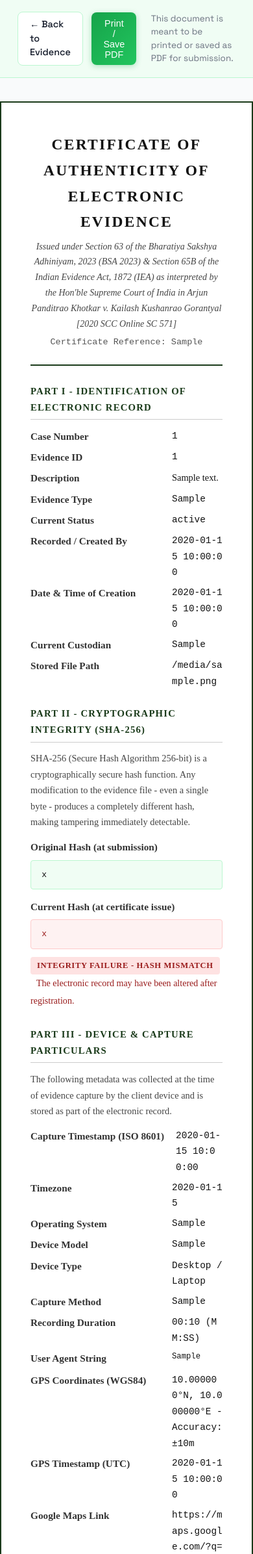
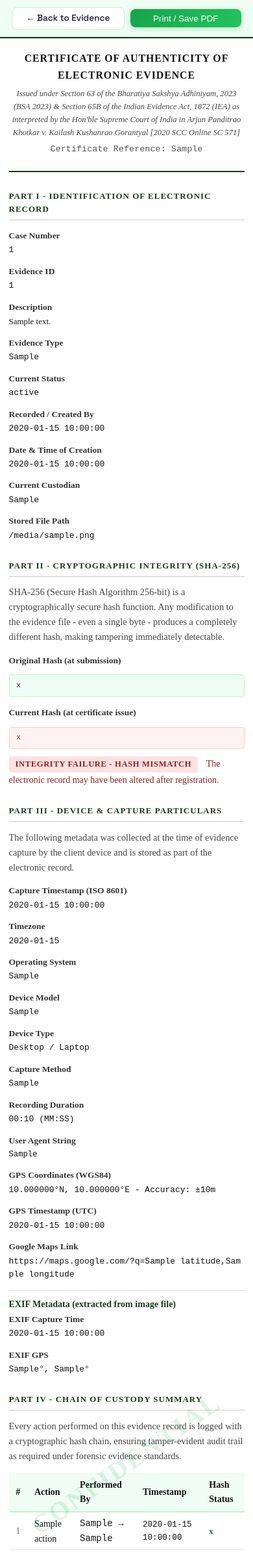
Before and after one commit to TheWildEye/Evidential, a Flask app: template templates/certificate.html in a window 390 px wide. Shown: the top 2392 px of the page at 65% size. Run offline with Flask 3, Linux system fonts and the light colour scheme; the template is opened without the code that fills it: most values are stand-ins (such as "Sample title", 1, 10 or a date in 2020).

Commit message:
fix: certificate mobile layout + Generate Certificate button centering - cert-row stacks key/value vertically on mobile so hash values dont overflow - cert-page reduced padding on 768px and 480px - cert-signature-block stacks columns vertically on mobile - cert-nav wraps on mobile, hint text hidden, buttons sized correctly - cert-watermark scaled down on mobile - Generate Certificate anchor uses block + text-align:center matching btn-action - restore @media print brace accidentally dropped in previous edit

```diff
--- a/static/style.css
+++ b/static/style.css
@@ -1864,8 +1864,98 @@ a {
     letter-spacing: 0.05em;
 }
 
+/* ================================================================
+   CERTIFICATE PAGE  -  MOBILE RESPONSIVE
+   ================================================================ */
+
+@media (max-width: 768px) {
+    .cert-nav {
+        flex-wrap: wrap;
+        padding: 0.6rem 1rem;
+        gap: 0.5rem;
+    }
+    /* Hide long hint text on mobile - waste of space */
+    .cert-nav > span {
+        display: none;
+    }
+    .cert-nav .btn-primary,
+    .cert-nav .btn-secondary {
+        font-size: 0.75rem;
+        padding: 0.35rem 0.75rem;
+    }
+    .cert-page {
+        margin: 0.5rem;
+        padding: 1.2rem 1rem;
+        font-size: 0.82rem;
+        line-height: 1.6;
+    }
+    .cert-header h1 {
+        font-size: 1rem;
+        letter-spacing: 0.06em;
+    }
+    .cert-header .cert-subtitle {
+        font-size: 0.7rem;
+    }
+    /* Stack key + value vertically so long hashes don't overflow */
+    .cert-row {
+        flex-direction: column;
+        gap: 0.1rem;
+        margin-bottom: 0.6rem;
+    }
+    .cert-key {
+        min-width: unset;
+        width: 100%;
+        font-size: 0.75rem;
+    }
+    .cert-val {
+        font-size: 0.72rem;
+        word-break: break-all;
+    }
+    .cert-hash-block {
+        font-size: 0.62rem;
+        padding: 0.4rem 0.6rem;
+    }
+    /* Signature columns stack vertically on mobile */
+    .cert-signature-block {
+        flex-direction: column;
+        gap: 1.5rem;
+    }
+    .cert-legal-block {
+        font-size: 0.75rem;
+        padding: 0.75rem 0.9rem;
+    }
+    .cert-watermark {
+        font-size: 3rem;
+    }
+}
+
+@media (max-width: 480px) {
+    .cert-page {
+        margin: 0;
+        padding: 1rem 0.75rem;
+        border-left: none;
+        border-right: none;
+        border-radius: 0;
+    }
+    /* Full-width nav buttons on small phones */
+    .cert-nav .btn-primary,
+    .cert-nav .btn-secondary {
+        flex: 1;
+        text-align: center;
+    }
+    .cert-header h1 {
+        font-size: 0.88rem;
+    }
+    .cert-section h2 {
+        font-size: 0.72rem;
+    }
+    .cert-watermark {
+        font-size: 2.2rem;
+    }
+}
+
 @media print {
-    /* ── Page setup ── */
+    /* -- Page setup -- */
     @page {
         size: A4 portrait;
         margin: 1.5cm 2cm 1.5cm 2cm;
--- a/templates/evidence.html
+++ b/templates/evidence.html
@@ -376,10 +376,8 @@
                 <a href="{{ url_for('evidence_certificate', evidence_id=evidence.id) }}"
                    target="_blank"
                    class="btn-action"
-                   style="text-decoration:none; display:inline-flex; align-items:center; gap:0.35rem;"
-                   title="Generate BSA 2023 / IEA Section 65B Certificate">
-                    Generate Certificate
-                </a>
+                   style="text-decoration:none; display:block; text-align:center;"
+                   title="Generate BSA 2023 / IEA Section 65B Certificate">Generate Certificate</a>
             </div>
             <div id="chainResult" class="verify-result"></div>
 
```
